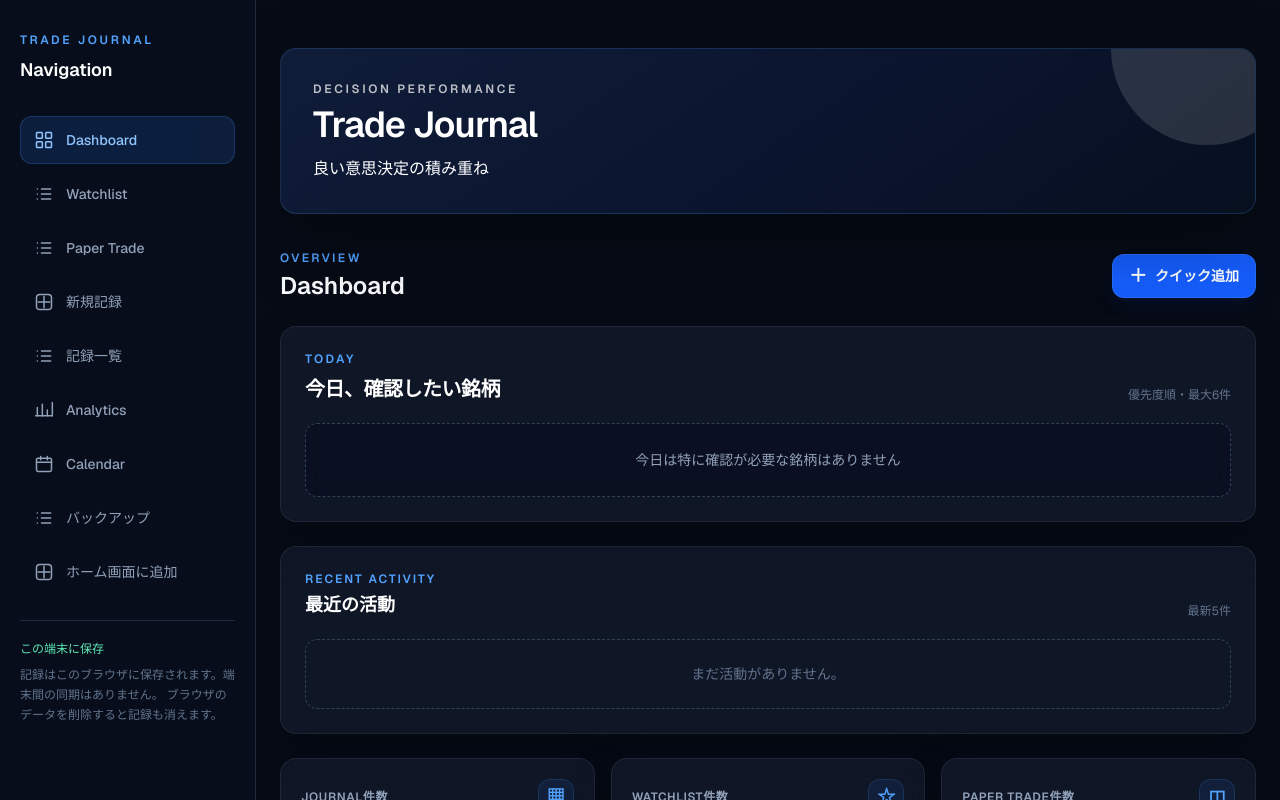
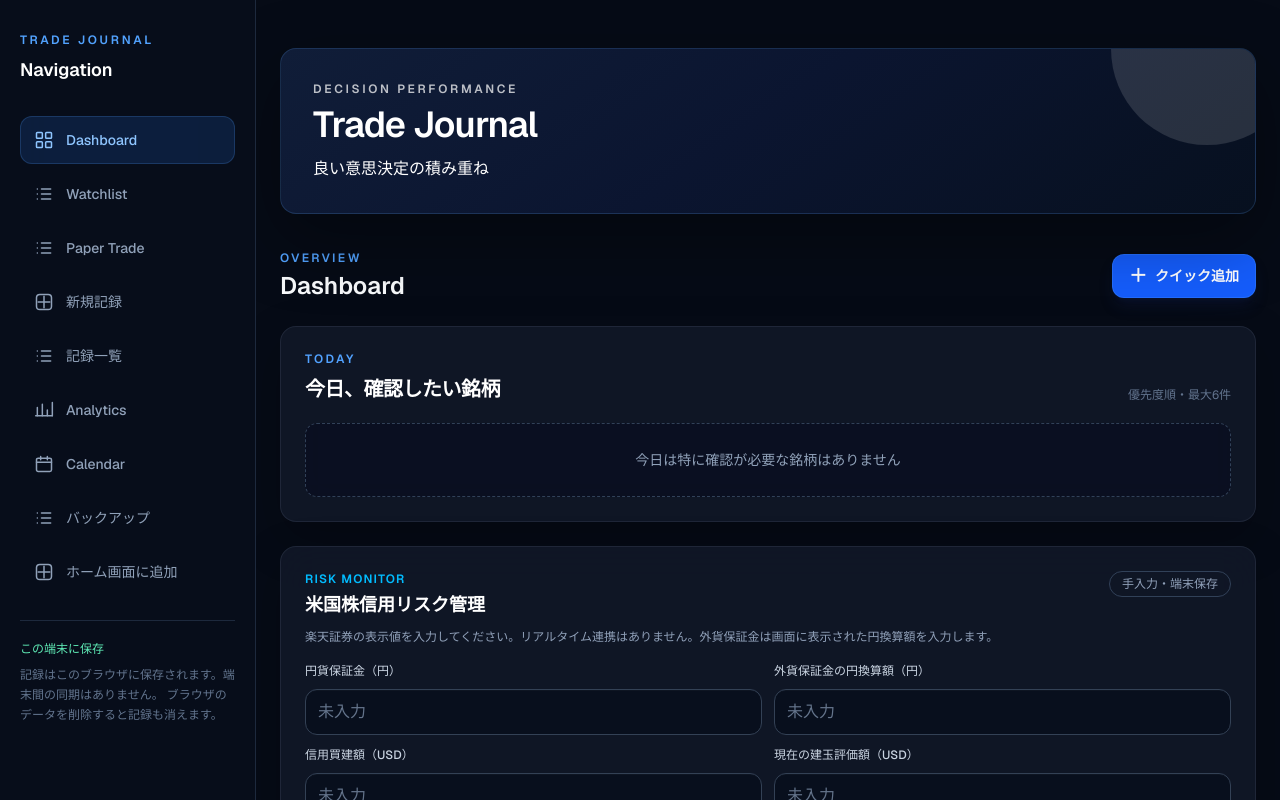
Before and after one commit to fcd0520-netizen/trade-journal, a Next.js app: page / in a window 1280 px wide. Shown: the top 800 px of the page. Built offline with nearby package versions, Linux system fonts and the light colour scheme.

Commit message:
Show margin risk card on Dashboard

```diff
--- a/app/components/Dashboard.tsx
+++ b/app/components/Dashboard.tsx
@@ -5,6 +5,7 @@ import { getRecordHref, type RecordSource } from "../lib/record-links";
 import type { ActiveJournal } from "../types/journal";
 import type { WatchlistItem, WatchlistStatus } from "../types/watchlist";
 import DashboardToday from "./DashboardToday";
+import MarginRiskCard from "./MarginRiskCard";
 
 type DashboardProps = {
   journals: ActiveJournal[];
@@ -328,6 +329,8 @@ export default function Dashboard({ journals, onEdit }: DashboardProps) {
 
       <DashboardToday journals={journals} watchlistItems={todayWatchlistItems} />
 
+      <MarginRiskCard />
+
       <section aria-labelledby="recent-activity-title" className="ios-card rounded-2xl p-5 sm:p-6">
         <div className="flex items-end justify-between gap-4">
           <div>
```
